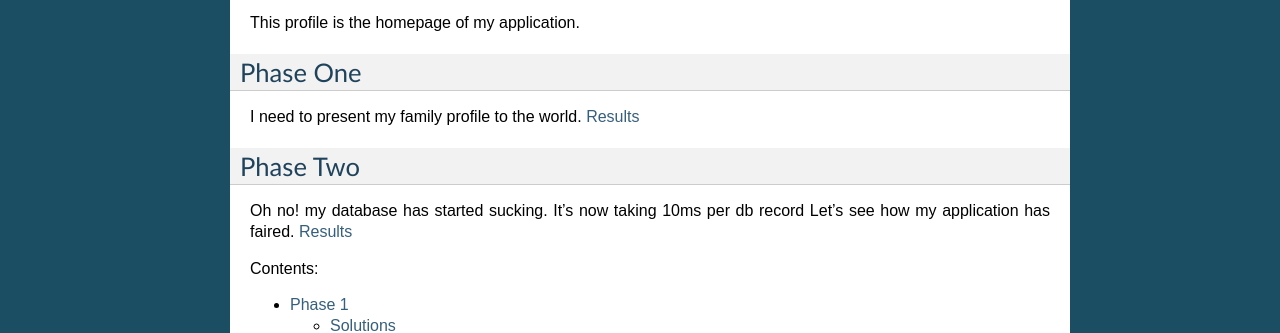
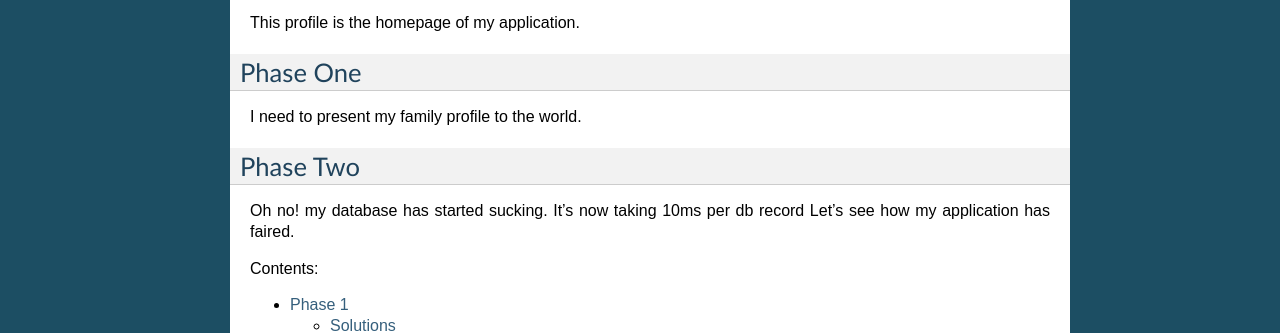
Before and after one commit to ericmoritz/restexperiments, a Sphinx documentation site: the page built from docs/source/index.rst, in a window 1280 px wide. Shown: the part 556-889 px from the top of the page. Built offline with Sphinx 7.4.7, drawn with Linux system fonts in a browser that asks for light colours.

Commit message:
Removed the links to the results.  Use the TOC

```diff
--- a/docs/source/index.rst
+++ b/docs/source/index.rst
@@ -42,13 +42,13 @@ This profile is the homepage of my application.
 Phase One
 ---------
 
-I need to present my family profile to the world. `Results <phase1>`_
+I need to present my family profile to the world.
 
 Phase Two
 ---------
 
 Oh no! my database has started sucking.  It's now taking 10ms per db record
-Let's see how my application has faired. `Results <phase2>`_
+Let's see how my application has faired.
 
 Contents:
 
```
